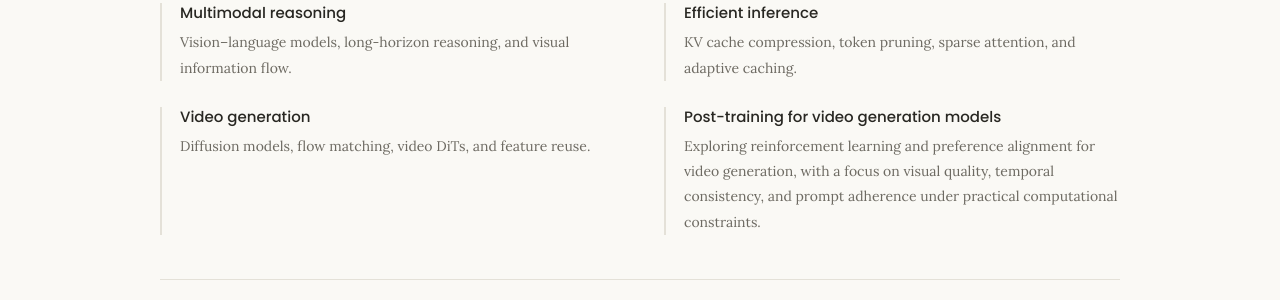
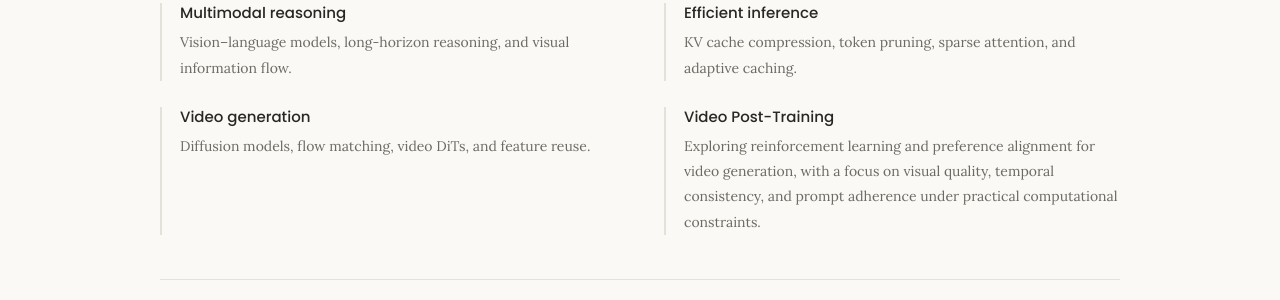
Before and after one commit to JackXing875/JackXing875.github.io, a Jekyll site: the page built from _pages/about.md, in a window 1280 px wide and 900 px high, scrolled down 585 px. Shown: the part 154-454 px from the top of the window. Built offline with Jekyll 4.4.1, drawn with Linux system fonts in a browser that asks for light colours; some web fonts are replaced; a script bundle is joined from its source files by our own code; library files that are not in the unit come from our copies.

Commit message:
Shorten video post-training research interest title

```diff
--- a/_data/interests.yml
+++ b/_data/interests.yml
@@ -4,5 +4,5 @@
   description: KV cache compression, token pruning, sparse attention, and adaptive caching.
 - title: Video generation
   description: Diffusion models, flow matching, video DiTs, and feature reuse.
-- title: Post-training for video generation models
+- title: Video Post-Training
   description: Exploring reinforcement learning and preference alignment for video generation, with a focus on visual quality, temporal consistency, and prompt adherence under practical computational constraints.
```
